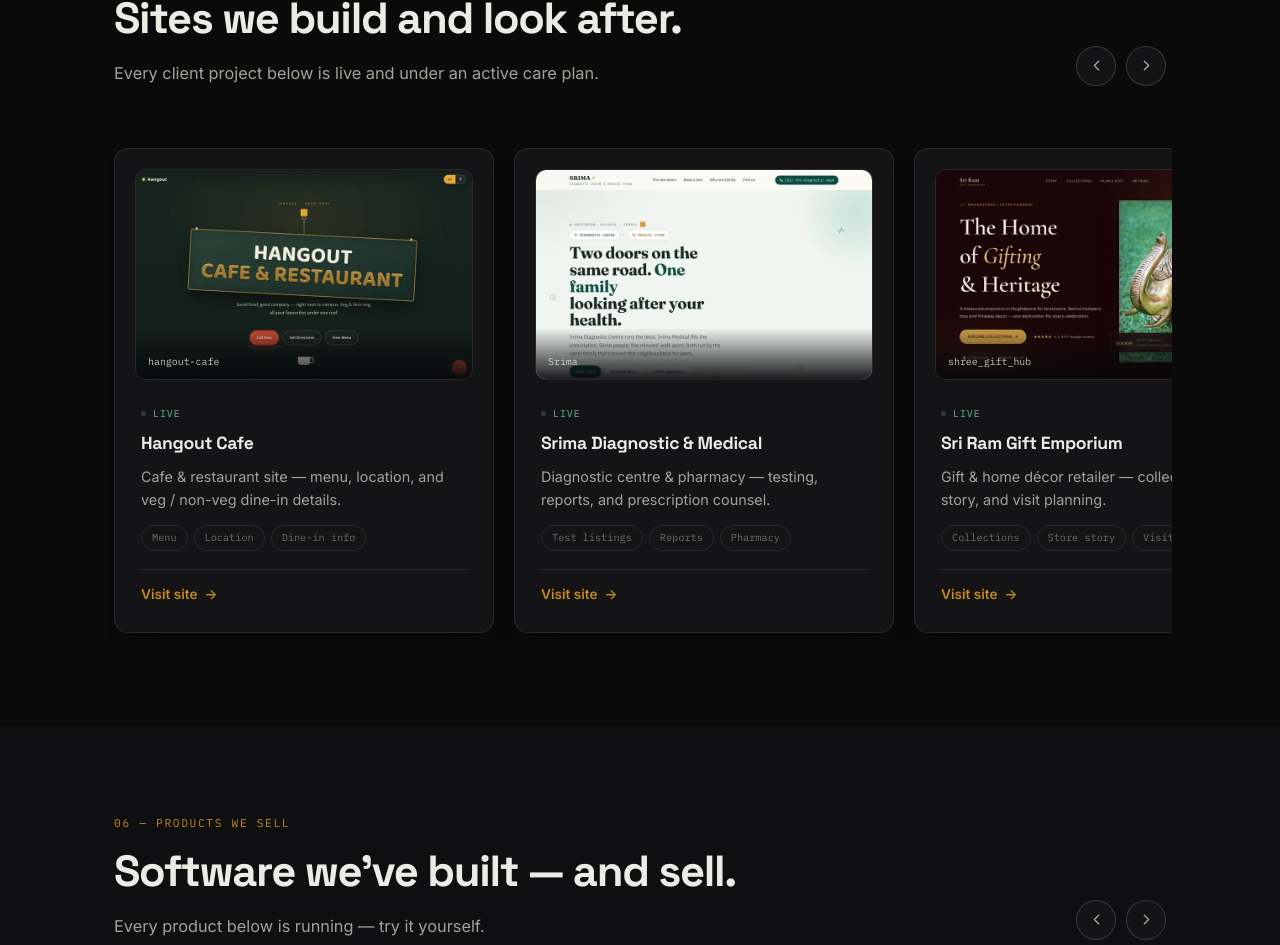
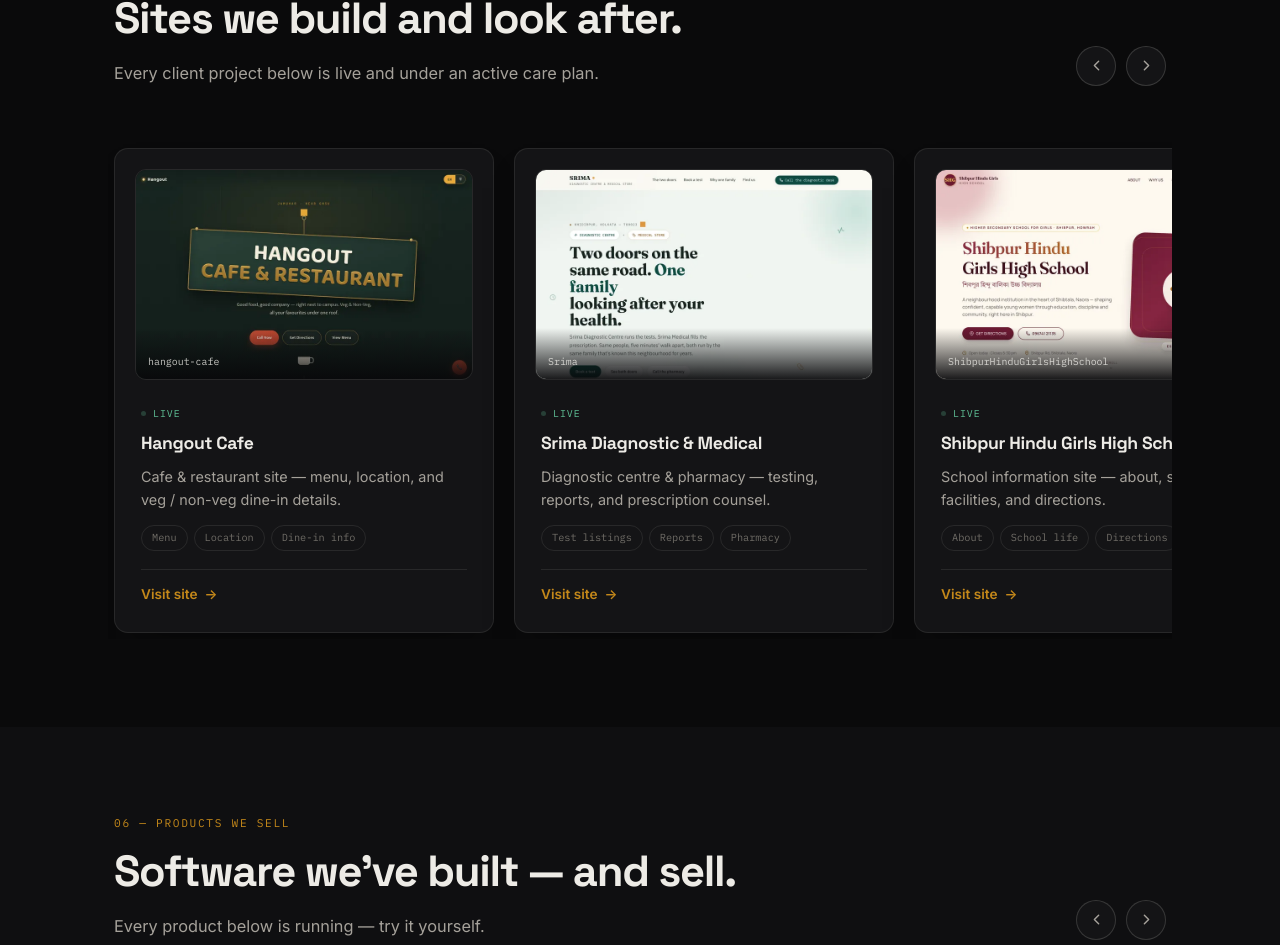
Before and after one commit to aidevstudioone-max/Fernbridge_Digital, a React (Vite) app: page / in a window 1280 px wide. Shown: the part 4828-5773 px from the top of the page. Built offline with nearby package versions, Linux system fonts and the light colour scheme.

Commit message:
Remove Sri Ram Gift Emporium from client work showcase
That repo/site has been retired in favor of the client's rebranded
Shri Ram Royal Bags & Comforts Zone site (separate repo), so drop the
stale card and its now-unused screenshot import.

```diff
--- a/src/data.js
+++ b/src/data.js
@@ -5,7 +5,6 @@
 import apoorvaShot from './assets/previews/apoorva.webp'
 import hangoutShot from './assets/previews/hangout-cafe.webp'
 import srimaShot from './assets/previews/srima.webp'
-import shreeGiftShot from './assets/previews/shree-gift.webp'
 import shibpurShot from './assets/previews/shibpur-school.webp'
 import roomlyShot from './assets/previews/roomly.webp'
 import stafflyShot from './assets/previews/staffly.webp'
@@ -80,7 +79,6 @@
   { name: 'Apoorva Auto Parts', shot: apoorvaShot, url: 'https://aidevstudioone-max.github.io/apoorva-auto-parts-site/', host: 'apoorva-auto-parts-site', desc: 'Auto parts supplier — catalogue, coverage, and a direct enquiry line.', chips: ['Catalogue', 'Coverage area', 'Enquiries'] },
   { name: 'Hangout Cafe', shot: hangoutShot, url: 'https://aidevstudioone-max.github.io/hangout-cafe/', host: 'hangout-cafe', desc: 'Cafe & restaurant site — menu, location, and veg / non-veg dine-in details.', chips: ['Menu', 'Location', 'Dine-in info'] },
   { name: 'Srima Diagnostic & Medical', shot: srimaShot, url: 'https://aidevstudioone-max.github.io/Srima/', host: 'Srima', desc: 'Diagnostic centre & pharmacy — testing, reports, and prescription counsel.', chips: ['Test listings', 'Reports', 'Pharmacy'] },
-  { name: 'Sri Ram Gift Emporium', shot: shreeGiftShot, url: 'https://aidevstudioone-max.github.io/shree_gift_hub/', host: 'shree_gift_hub', desc: 'Gift & home décor retailer — collections, store story, and visit planning.', chips: ['Collections', 'Store story', 'Visit info'] },
   { name: 'Shibpur Hindu Girls High School', shot: shibpurShot, url: 'https://aidevstudioone-max.github.io/ShibpurHinduGirlsHighSchool/', host: 'ShibpurHinduGirlsHighSchool', desc: 'School information site — about, school life, facilities, and directions.', chips: ['About', 'School life', 'Directions'] },
 ]
 
```
